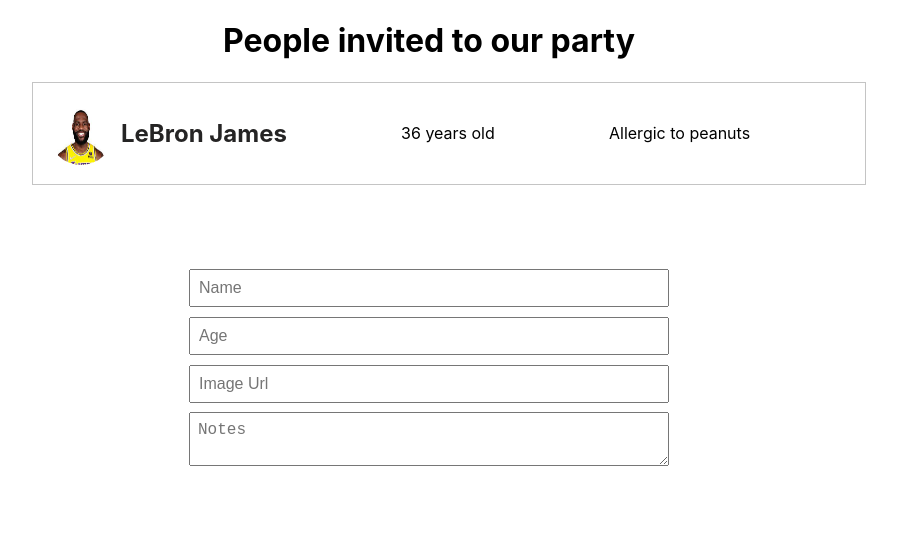
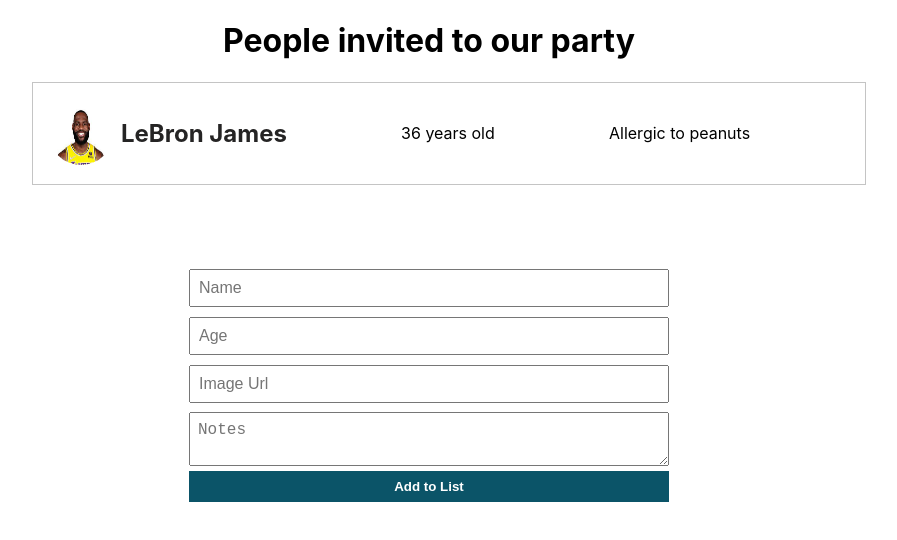
Before and after one commit to gosikxo/yt-react-tutorial-typescript-formWithPeopleInvitedToParty, a React (Create React App) app: page / in a window 1280 px wide. Shown: the top 540 px of the page, without its empty margins (211-1108 px from the left). Built offline with nearby package versions, Linux system fonts and the light colour scheme.

Commit message:
Add state to List and AddToList

```diff
--- a/src/App.tsx
+++ b/src/App.tsx
@@ -3,7 +3,7 @@
 import { AddToList } from './components/AddToList';
 import { List } from './components/List';
 
-interface IState {
+export interface IState {
   people: {
     name: string,
     age: number,
@@ -27,7 +27,7 @@
     <div className="App">
       <h1>People invited to our party</h1>
       <List people={people} />
-      <AddToList />
+      <AddToList people={people} setPeople={setPeople}/>
     </div>
   );
 }
--- a/src/components/AddToList.tsx
+++ b/src/components/AddToList.tsx
@@ -1,6 +1,12 @@
 import React, { useState } from 'react'
+import { IState as Props } from '../App'
 
-export const AddToList = () => {
+interface IProps {
+  people: Props["people"]
+  setPeople: React.Dispatch<React.SetStateAction<Props["people"]>>
+}
+
+export const AddToList: React.FC<IProps> = () => {
 
   const [input, setInput] = useState({
     name: "",
@@ -9,12 +15,16 @@
     img: ""
   })
 
-  const handleChange = (e: React.ChangeEvent<HTMLInputElement | HTMLTextAreaElement>) => {
+  const handleChange = (e: React.ChangeEvent<HTMLInputElement | HTMLTextAreaElement>): void => {
     setInput({
       ...input,
       //e.target.name to np. name, age itd.
       [e.target.name]: e.target.value
     })
+  }
+
+  const handleClick = (): void => {
+
   }
 
   return (
@@ -50,6 +60,12 @@
         onChange={handleChange}
         name="note"
       />
+      <button
+        className='AddToList-btn'
+        onClick={handleClick}
+      >
+        Add to List
+      </button>
     </div>
   )
 }
--- a/src/components/List.tsx
+++ b/src/components/List.tsx
@@ -1,13 +1,5 @@
 import React from 'react'
-
-interface IProps {
-    people: {
-        name: string,
-        age: number,
-        url: string,
-        note?: string
-    }[]
-}
+import { IState as IProps } from '../App'
 
 export const List: React.FC<IProps> = ({ people }) => {
 
```
